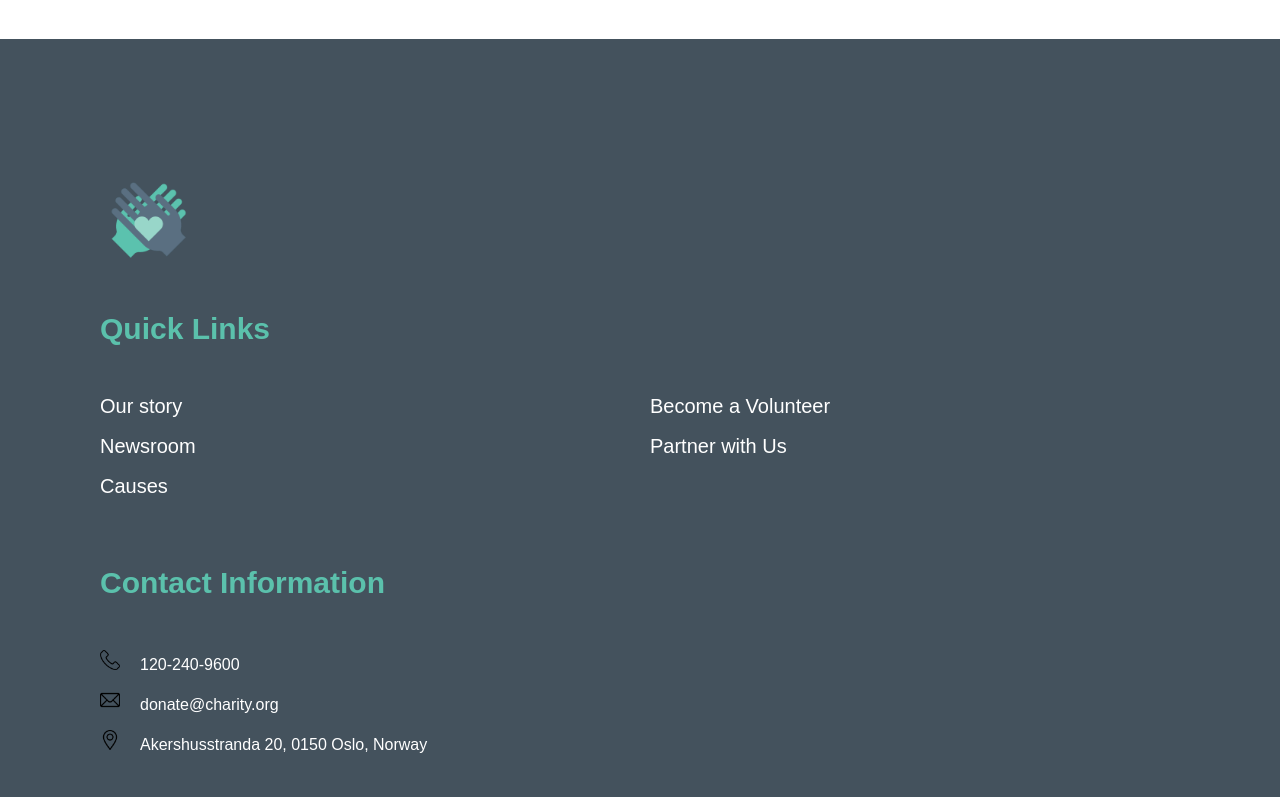
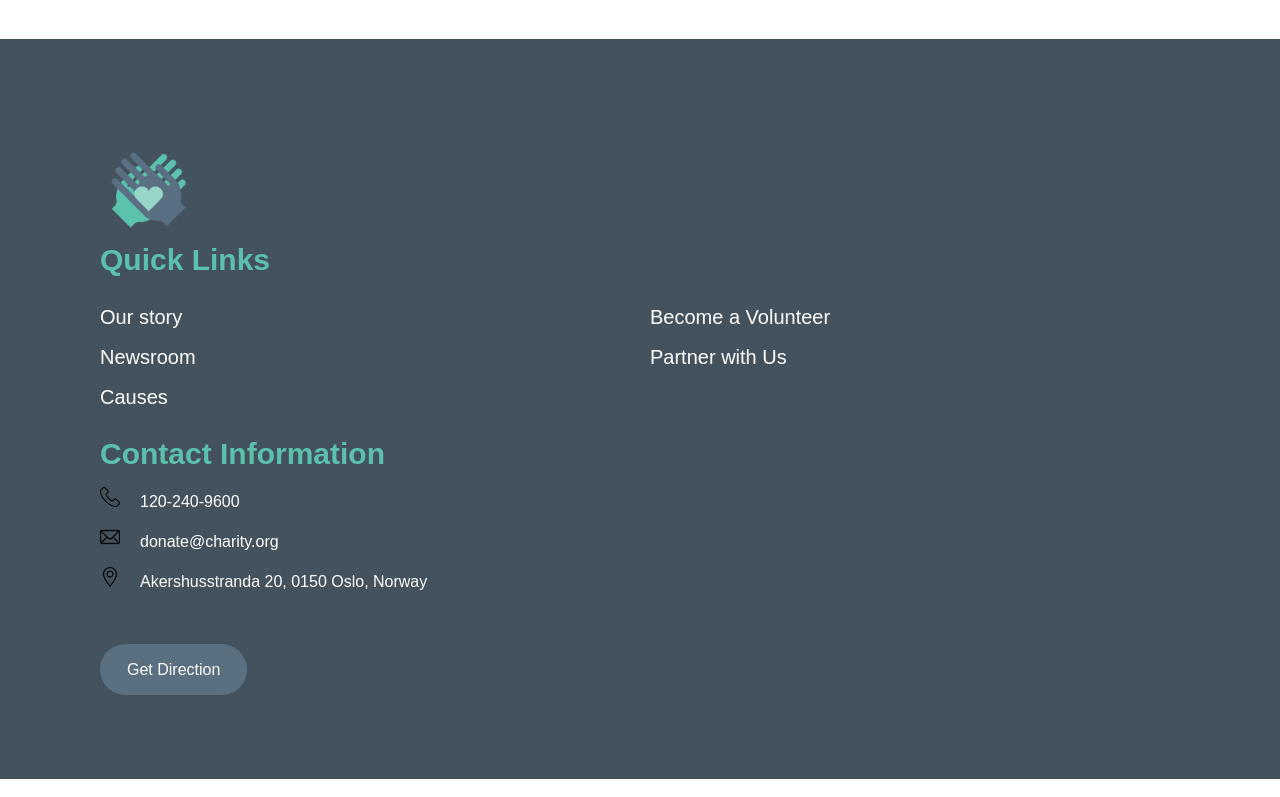
Before and after one commit to priyarana10/blink, a React (Vite) app in the folder blink/: page / in a window 1280 px wide. Shown: the part 6930-7727 px from the top of the page. Built offline with nearby package versions, Linux system fonts and the light colour scheme.

Commit message:
priya's commit

```diff
--- a/blink/src/assets/Contact/Contact.css
+++ b/blink/src/assets/Contact/Contact.css
@@ -18,6 +18,7 @@
     background-color: #f0f8ff;
     border-radius: 20px;
     height: auto;
+    align-items: center;
     justify-content: center;
     /* width: 100%; */
     padding: 40px;
--- a/blink/src/assets/Footer/Footer.css
+++ b/blink/src/assets/Footer/Footer.css
@@ -1,13 +1,11 @@
 .backg{
     background-color:#44525d;
     margin-top: 100px;
-    height: 500px;
+    /* height: auto; */
     width: 100%;
 }.logo-side img{
     width:100px;
     height: auto;
-    padding-top: 30px;
-    /* vertical-align: middle; */
     max-width: 100%;
 }
 .container{
--- a/blink/src/index.css
+++ b/blink/src/index.css
@@ -47,3 +47,11 @@ p.catas4{
     margin: 0;
     padding: 0;
 }
+h5.lin2{
+    margin: 0;
+    padding: 0;
+}
+h4.lin3{
+    margin: 0;
+    padding: 0;
+}
```
